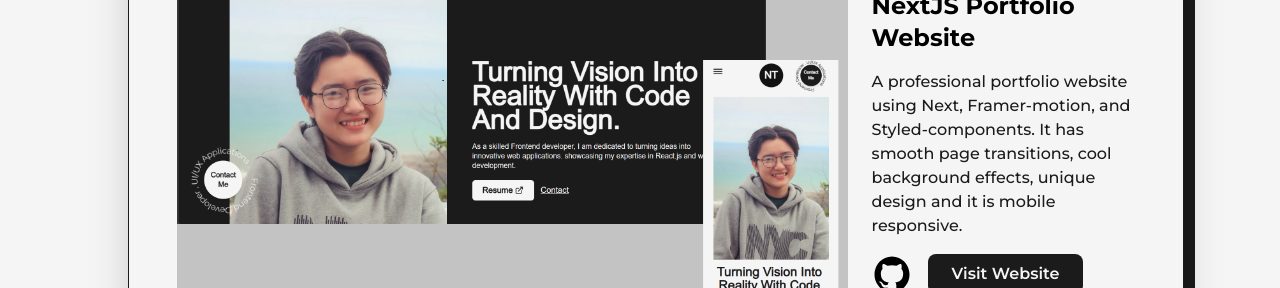
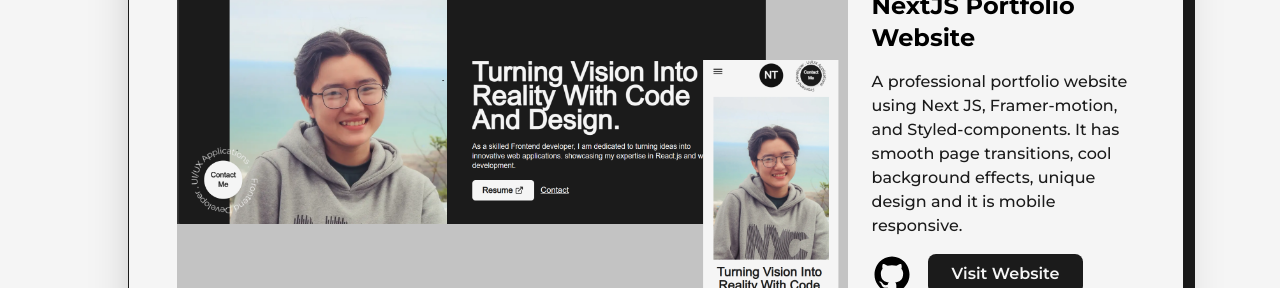
Before and after one commit to charles-thuntn/portfolio-website, a Next.js app: page /projects in a window 1280 px wide. Shown: the part 502-790 px from the top of the page. Built offline with nearby package versions, Linux system fonts and the light colour scheme.

Commit message:
fix lại test of current commit

```diff
--- a/src/pages/projects.js
+++ b/src/pages/projects.js
@@ -104,7 +104,7 @@ const projects = () => {
               imageWebsite={projectImg}
               typeWebsite="Portfolio Website"
               nameWebsite="NextJS Portfolio Website"
-              description="A professional portfolio website using Next, Framer-motion, and Styled-components. It has smooth page transitions, cool background effects, unique design and it is mobile responsive."
+              description="A professional portfolio website using Next JS, Framer-motion, and Styled-components. It has smooth page transitions, cool background effects, unique design and it is mobile responsive."
               linkWebsite="/"
               linkGithub="https://github.com/charles-thuntn/portfolio-website"
             />
```
